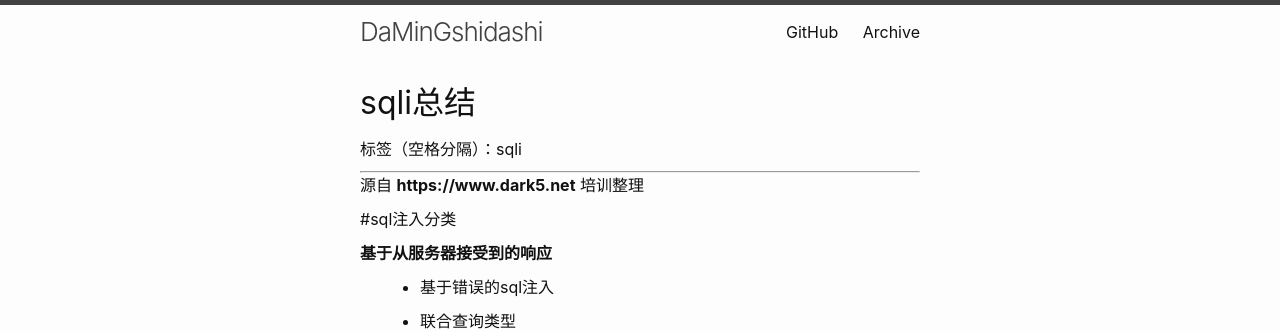
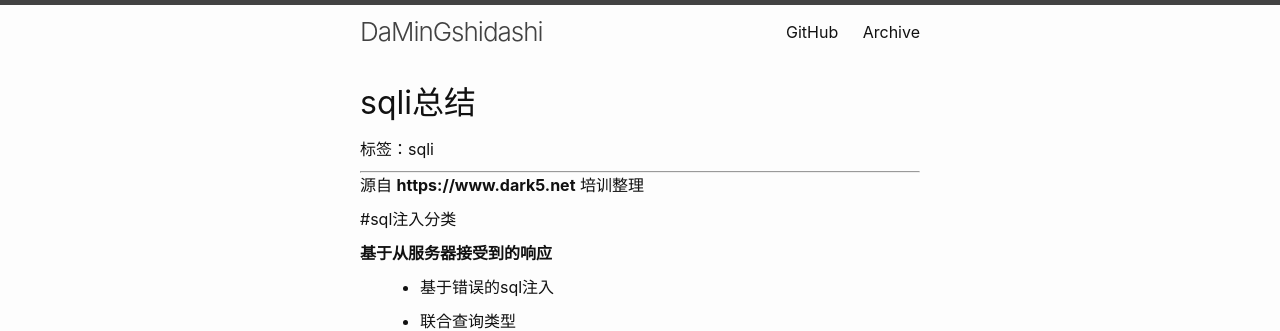
Before and after one commit to DaMinGshidashi/DaMinGshidashi.github.io, a Jekyll site: the page built from _posts/2020-10-27-sqli总结.md, in a window 1280 px wide and 900 px high. Shown: the top 331 px of the window. Built offline with Jekyll 4.4.1, drawn with Linux system fonts in a browser that asks for light colours.

Commit message:
Update 2020-10-27-sqli总结.md

```diff
--- a/_posts/2020-10-27-sqli总结.md
+++ b/_posts/2020-10-27-sqli总结.md
@@ -7,7 +7,7 @@
 
 # sqli总结
 
-标签（空格分隔）：sqli
+标签：sqli
 
 ---
 
```
